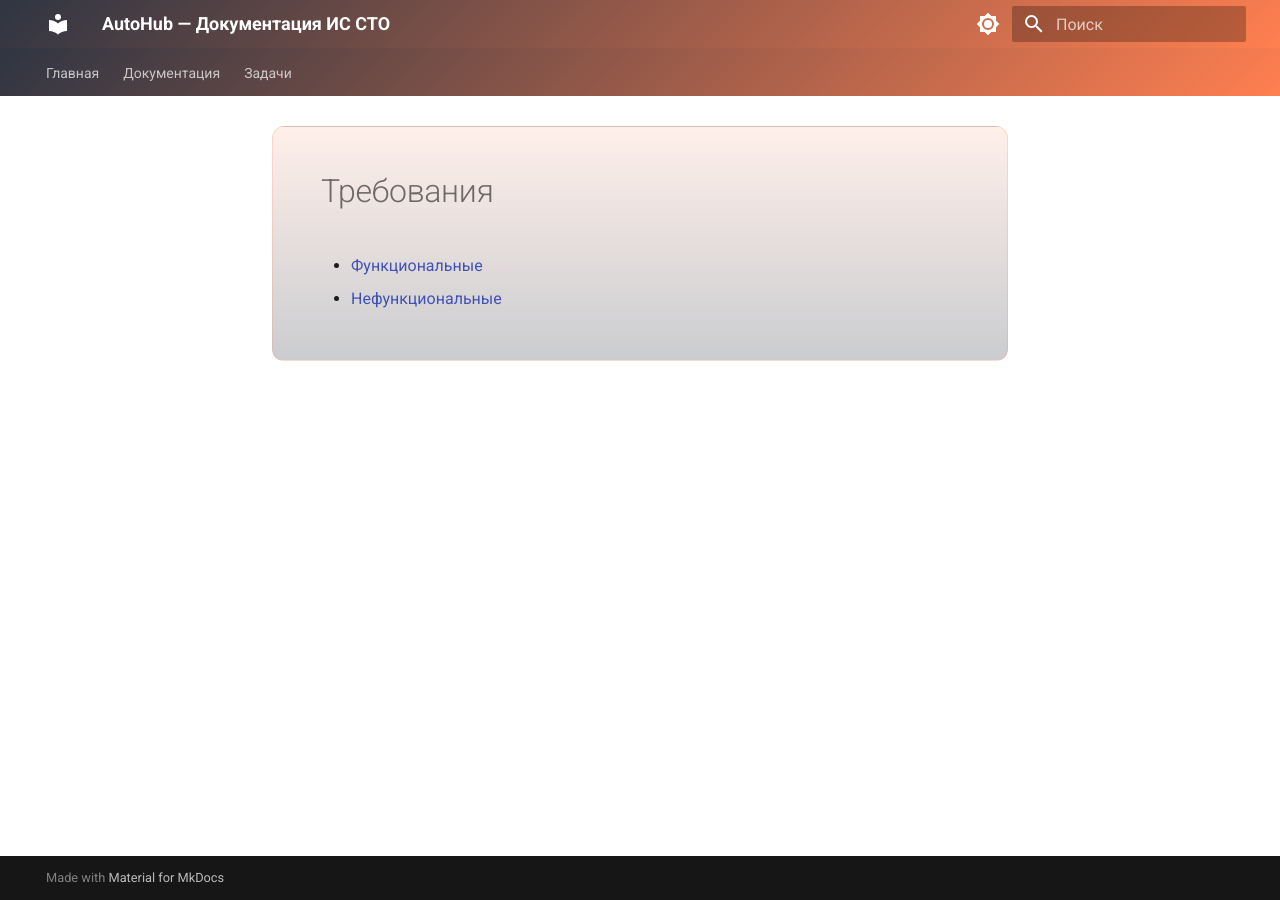
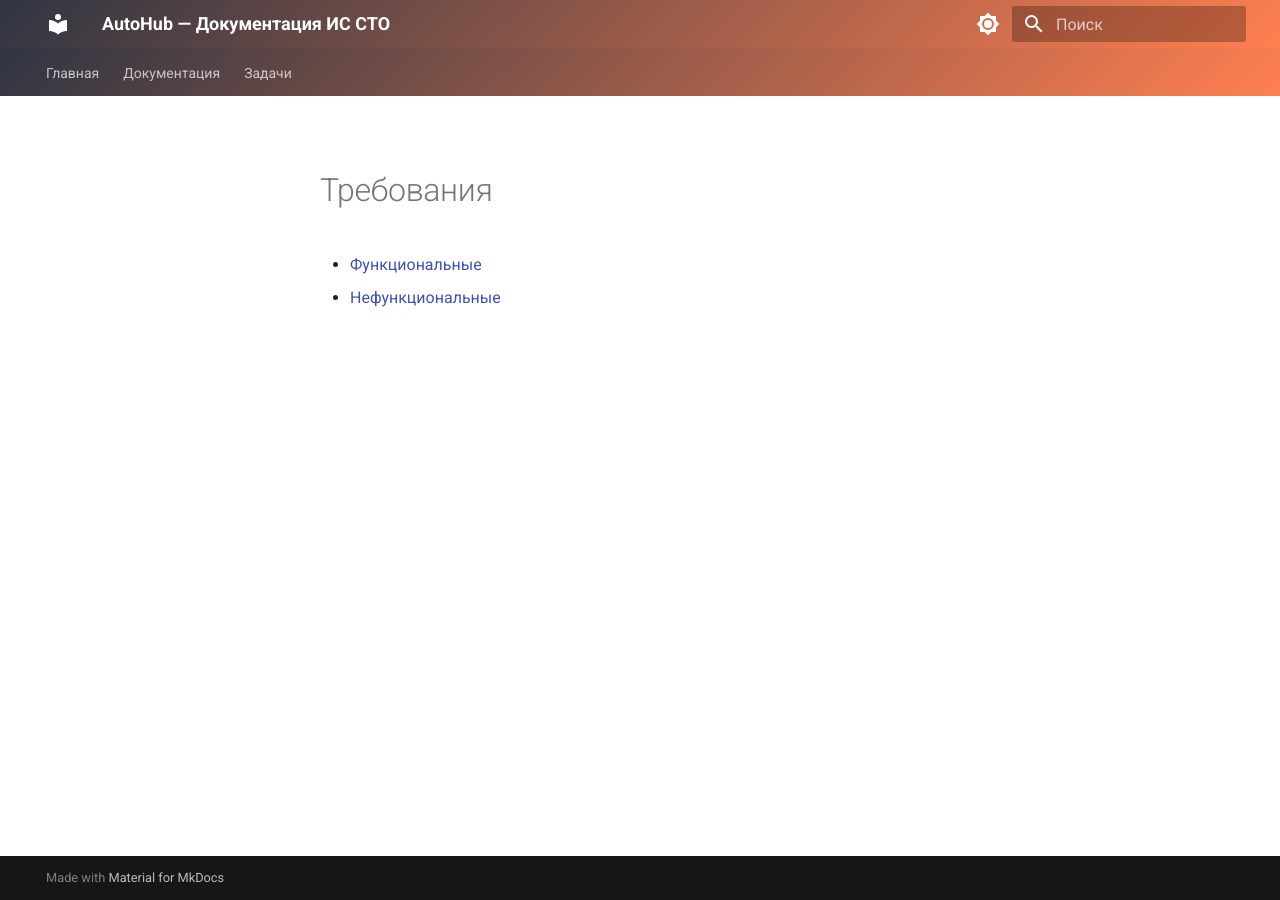
Before and after one commit to IggyKuz/AutoHub-Docs, an MkDocs documentation site: the page built from docs/requirements/index.md, in a window 1280 px wide. Built offline with MkDocs 1.6.1 and Material for MkDocs 9.7.7, drawn with Linux system fonts in a browser that asks for light colours.

Commit message:
removing gradient from another tabs exclude main

```diff
--- a/docs/stylesheets/extra.css
+++ b/docs/stylesheets/extra.css
@@ -25,7 +25,13 @@
   border-radius: 8px;
 }
 
-
+/* 3. Гарантированный сброс фона для ВСЕХ остальных страниц (где есть боковое меню) */
+body:not(:has(.md-sidebar--primary[hidden])) .md-main,
+body:not(:has(.md-sidebar--primary[hidden])) .md-content {
+  background: transparent !important;
+  border: none !important;
+  box-shadow: none !important;
+}
 
 
 
```
